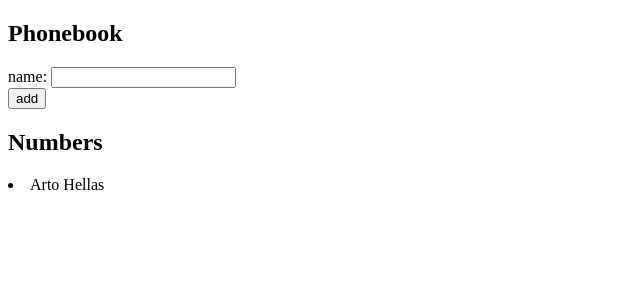
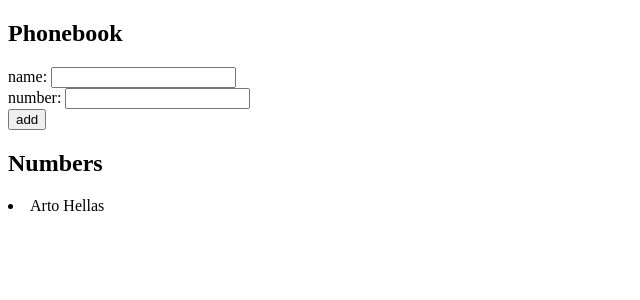
Before and after one commit to touko-lee/phonebook, a React (Create React App) app: page / in a window 1280 px wide. Shown: the top 300 px of the page, without its empty margins (0-640 px from the left). Built offline with nearby package versions, Linux system fonts and the light colour scheme.

Commit message:
added function to see numbers next to name

```diff
--- a/src/App.js
+++ b/src/App.js
@@ -2,7 +2,7 @@ import { useState } from 'react'
 
 const Person = (props) => {
   return(
-    <li>{props.id} {props.name}</li>
+    <li>{props.id} {props.name} {props.number}</li>
   )
 }
 
@@ -11,6 +11,7 @@ const App = () => {
     { name: 'Arto Hellas', id: 1}
   ])
   const [newName, setNewName] = useState('')
+  const [newNumber, setNewNumber] = useState('')
 
   const addPerson = (event) => {
     event.preventDefault()
@@ -23,7 +24,8 @@ const App = () => {
 
     const Person = {
       name: newName,
-      id: persons.length + 1
+      id: persons.length + 1,
+      number: newNumber
     }
     setPersons(persons.concat(Person))
     setNewName('')
@@ -33,7 +35,10 @@ const App = () => {
     setNewName(event.target.value)
   }
 
-  // part 3
+  const handleNumbersChange = (event) => {
+    setNewNumber(event.target.value)
+  }
+
   return (
     <div>
       <h2>Phonebook</h2>
@@ -45,13 +50,19 @@ const App = () => {
           />
         </div>
         <div>
+          number: <input
+            value={newNumber}
+            onChange={handleNumbersChange}
+            />
+        </div>
+        <div>
           <button type="submit">add</button>
         </div>
       </form>
       <h2>Numbers</h2>
       <div>
         {persons.map(person =>
-          <Person key={person.id} name={person.name} />
+          <Person key={person.id} name={person.name} number={person.number} />
         )}
       </div>
     </div>
```
